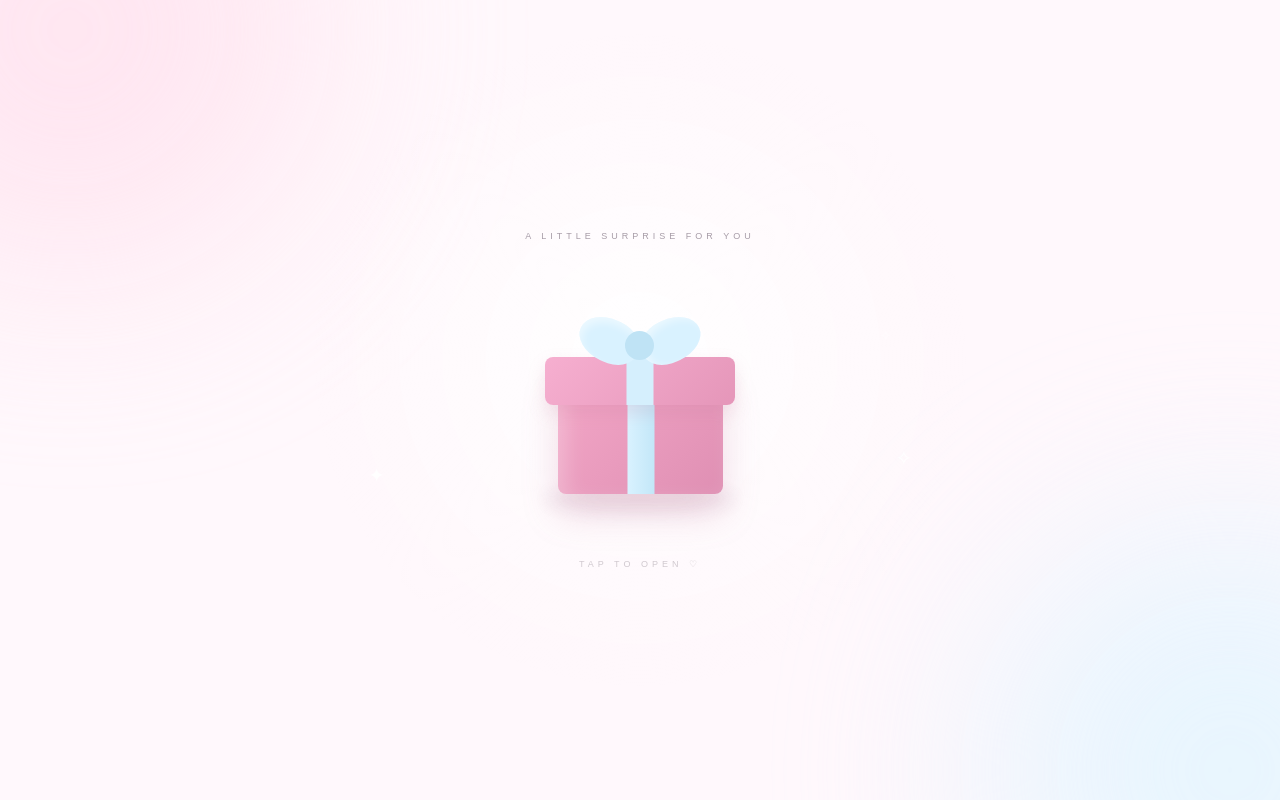
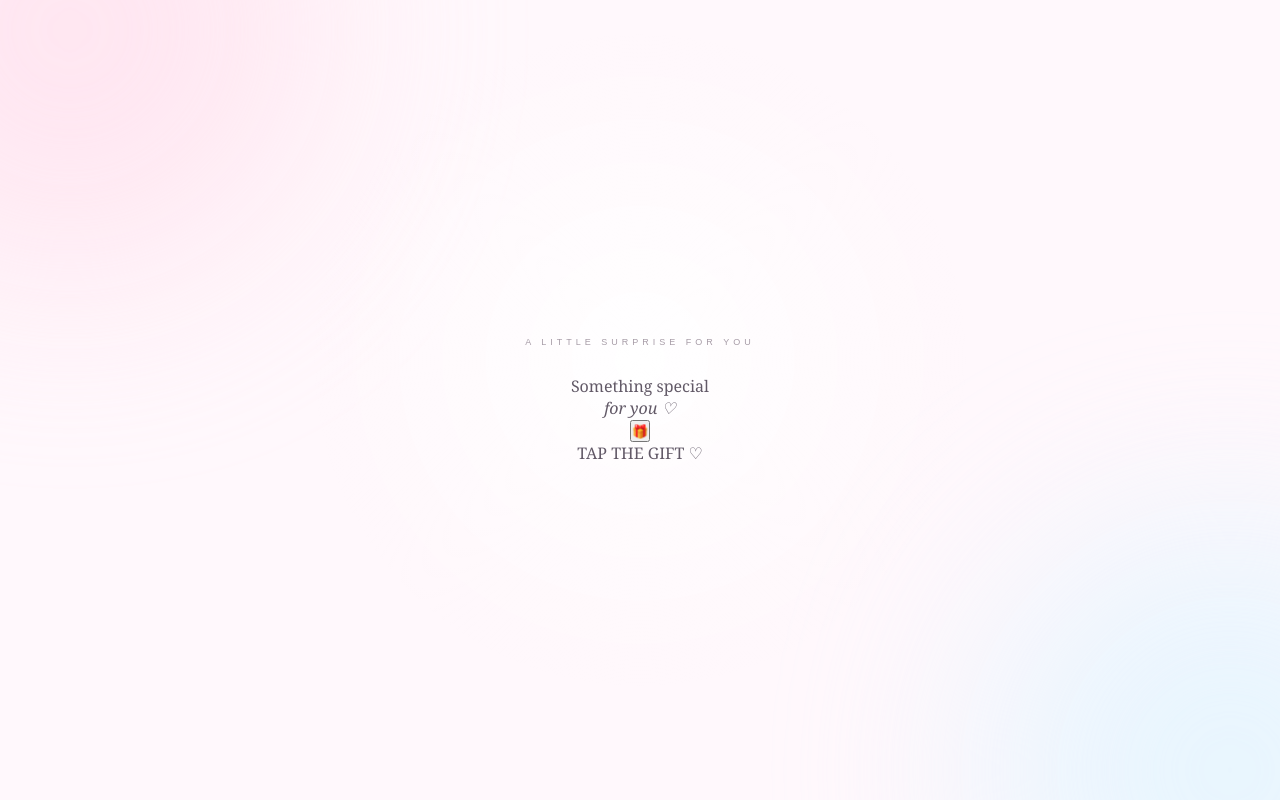
Before and after one commit to faivorius-commits/Anniversary-1-Year, a plain HTML site: page index.html in a window 1280 px wide. Drawn offline with Linux system fonts and the light colour scheme.

Commit message:
Refactor gift section in index.html

```diff
--- a/index.html
+++ b/index.html
@@ -1134,49 +1134,31 @@ body::after {
      01 — GIFT
 ====================================================== -->
 
-<section
-    id="giftScreen"
-    class="screen active"
->
+<!-- GIFT SCREEN -->
+<section id="giftScreen" class="screen active">
 
     <div class="inner">
-
-        <div class="sparkle s1">✦</div>
-        <div class="sparkle s2">✧</div>
-        <div class="sparkle s3">✦</div>
-        <div class="sparkle s4">✧</div>
-
 
         <div class="label">
             A LITTLE SURPRISE FOR YOU
         </div>
 
+        <div class="gift-title">
+            Something special<br>
+            <em>for you ♡</em>
+        </div>
 
+        <!-- GIFT YANG SANGAT SIMPLE & PASTI BISA DITAP -->
         <button
-            class="gift-button"
-            id="giftButton"
+            type="button"
             onclick="openGift()"
-            type="button"
-            aria-label="Open gift"
+            class="simple-gift"
         >
-
-            <div class="gift-shadow"></div>
-
-            <div class="gift-body"></div>
-
-            <div class="gift-lid"></div>
-
-            <div class="bow-left"></div>
-
-            <div class="bow-right"></div>
-
-            <div class="bow-center"></div>
-
+            <span>🎁</span>
         </button>
 
-
-        <div class="tap">
-            TAP TO OPEN ♡
+        <div class="tap-text">
+            TAP THE GIFT ♡
         </div>
 
     </div>
```
